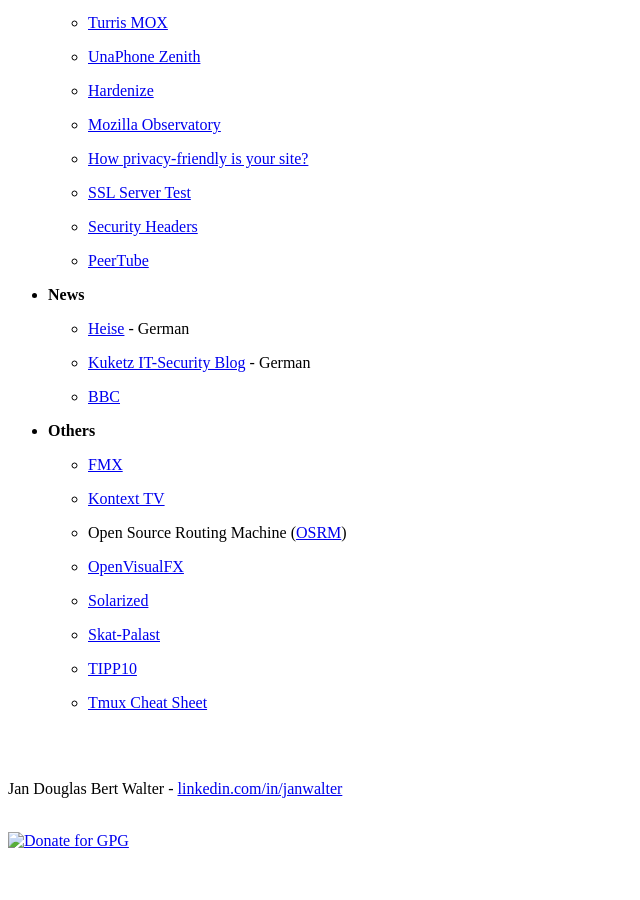
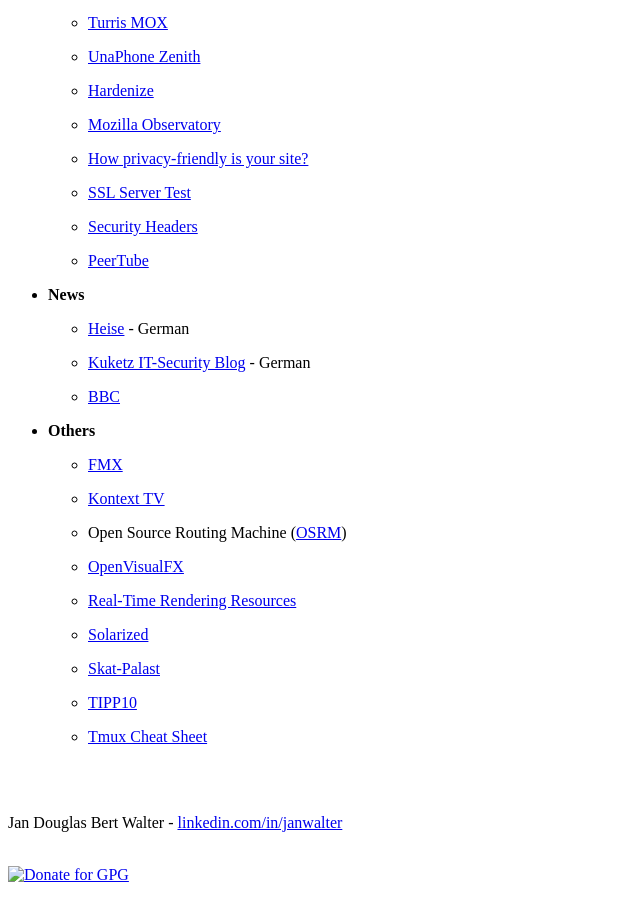
Before and after one commit to wahn/jan_walter_org, a Jekyll site: the page built from links/index.md, in a window 1280 px wide and 900 px high, scrolled down 5403 px. Shown: the whole window, without its empty margins (0-640 px from the left). Built offline with Jekyll 4.4.1, drawn with Linux system fonts in a browser that asks for light colours; Markdown is read by kramdown in place of the engine named in the settings; before the commit the page ends 6269 px from its top, so only the background shows below that.

Commit message:
Link to Real-Time Rendering Resources.

```diff
--- a/links/index.md
+++ b/links/index.md
@@ -373,6 +373,8 @@
 
     - [OpenVisualFX](https://www.openvisualfx.com)
 
+    - [Real-Time Rendering Resources](http://www.realtimerendering.com)
+
     - [Solarized](http://ethanschoonover.com/solarized)
 
     - [Skat-Palast](https://www.skat-palast.de)
```
